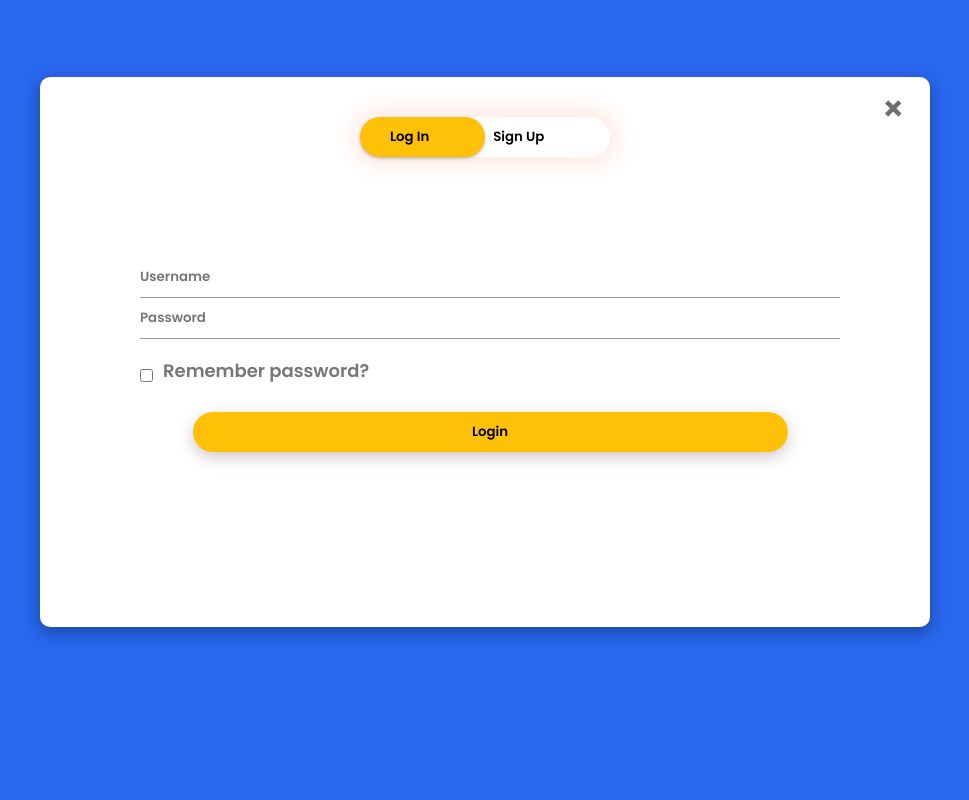
After one commit to abhi-dhanraj/recruitme, a Django app: page /login-signup/ in a window 1280 px wide. The commit adds this page. Shown: the whole page, without its empty margins (155-1124 px from the left). Run offline with Django 3.2, Linux system fonts and the light colour scheme.

Commit message:
basic login , signup page added

```diff
--- /dev/null
+++ b/recruitme/login/static/login/css/login_signup.css
@@ -0,0 +1,158 @@
+@import url("https://fonts.googleapis.com/css2?family=Poppins:ital,wght@0,600;1,200;1,300;1,400;1,500&display=swap");
+
+* {
+  margin: 0;
+  padding: 0;
+  font-family: "Poppins", sans-serif;
+}
+
+.login_main_container {
+  position: absolute;
+  width: 100%;
+  height: 100%;
+  background-color: #2867ee;
+}
+.form-box {
+  width: 880px;
+  height: 540px;
+  /* useless
+  width: 380px;
+  height: 480px; */
+  position: relative;
+  margin: 6% auto;
+  background: #fff;
+  padding: 5px;
+  border-radius: 10px;
+  box-shadow: rgba(0, 0, 0, 0.35) 0px 5px 15px;
+  overflow: hidden;
+}
+.button-box {
+  width: 250px;
+  margin: 35px auto;
+  position: relative;
+  box-shadow: 0 0 20px 9px #ff61241f;
+  border-radius: 30px;
+}
+.toggle-btn {
+  padding: 10px 30px;
+  cursor: pointer;
+  background: transparent;
+  border: 0;
+  outline: none;
+  position: relative;
+  text-align: center;
+}
+#btn {
+  top: 0;
+  left: 0;
+  position: absolute;
+  width: 125px;
+  height: 100%;
+  border-radius: 30px;
+  background: #ffc107;
+  transition: 0.5s;
+  box-shadow: rgba(50, 50, 93, 0.25) 0px 2px 5px -1px,
+    rgba(0, 0, 0, 0.3) 0px 1px 3px -1px;
+}
+.input-group {
+  top: 180px;
+  position: absolute;
+  width: 700px;
+  transition: 0.5s;
+}
+.input-group a {
+  text-align: center;
+  list-style: none;
+  text-decoration: none;
+  color: black;
+}
+.input-field {
+  width: 100%;
+  padding: 10px 0;
+  border-left: 0;
+  border-top: 0;
+  border-right: 0;
+  border-bottom: 1px solid #999;
+  outline: none;
+  background: transparent;
+}
+.submit-btn {
+  width: 85%;
+  /* height: 40px; */
+  /* width: 100%; */
+  padding: 10px 30px;
+  cursor: pointer;
+  display: block;
+  margin: auto;
+  background: #ffc107;
+  border: 0;
+  outline: none;
+  border-radius: 30px;
+  box-shadow: rgba(134, 92, 92, 0.35) 0px 5px 15px;
+}
+
+.check-box {
+  margin: 30px 10px 30px 0px;
+}
+span {
+  color: #777;
+  font-size: 18px;
+  position: absolute;
+  bottom: 68px;
+}
+#login {
+  /* left: 50px; */
+  left: 100px;
+}
+#signup {
+  /* left: 450px; */
+  left: 900px;
+}
+
+.close {
+  position: absolute;
+  right: 25px;
+  top: 5px;
+  color: rgb(110, 110, 110);
+  font-size: 35px;
+  font-weight: bold;
+  height: 60px;
+}
+
+.close:hover,
+.close:focus {
+  color: red;
+  cursor: pointer;
+}
+
+/* Add Zoom Animation */
+.animate {
+  -webkit-animation: animatezoom 0.6s;
+  animation: animatezoom 0.6s;
+}
+
+@-webkit-keyframes animatezoom {
+  from {
+    -webkit-transform: scale(0);
+  }
+  to {
+    -webkit-transform: scale(1);
+  }
+}
+
+@keyframes animatezoom {
+  from {
+    transform: scale(0);
+  }
+  to {
+    transform: scale(1);
+  }
+}
+
+img.avatar {
+  width: 20%;
+  display: block;
+  margin-left: auto;
+  margin-right: auto;
+  border-radius: 50%;
+}
--- a/recruitme/login/static/login/js/login_base.js
+++ b/recruitme/login/static/login/js/login_base.js
@@ -7,3 +7,24 @@ window.onclick = function (event) {
     modal.style.display = "none";
   }
 };
+/**************** Login signup ************** */
+
+var loginForm = document.getElementById("login");
+var signupForm = document.getElementById("signup");
+var toggleButton = document.getElementById("btn");
+
+function signup() {
+  // loginForm.style.left = "-400px";
+  // signupForm.style.left = "50px";
+  loginForm.style.left = "-900px";
+  signupForm.style.left = "100px";
+  toggleButton.style.left = "125px";
+}
+
+function login() {
+  // loginForm.style.left = "50px";
+  // signupForm.style.left = "450px";
+  loginForm.style.left = "100px";
+  signupForm.style.left = "900px";
+  toggleButton.style.left = "0";
+}
--- /dev/null
+++ b/recruitme/login/templates/login/signupLogin.html
@@ -0,0 +1,45 @@
+{% load static %}
+<!DOCTYPE html>
+<html lang="en">
+<head>
+    <meta charset="UTF-8">
+    <meta http-equiv="X-UA-Compatible" content="IE=edge">
+    <meta name="viewport" content="width=device-width, initial-scale=1.0">
+    <link rel="stylesheet" type="text/css" href="{% static 'login/css/login_signup.css' %}">
+
+    <title>Document</title>
+</head>
+<body>
+
+    <div class="login_main_container">
+        <div class="form-box animate">
+            <a href="{% url 'jobs' %}"><span class="close" title="Close Modal">&times;</span></a>
+            <div class="button-box">
+                <div id="btn"></div>
+                <button type="button" class="toggle-btn" onclick="login()">Log In</button>
+                <button type="button" class="toggle-btn" onclick="signup()">Sign Up</button>
+            </div>
+            <!-- <img src="{% static 'login/images/login_avtar.png' %}" alt="Avatar" class="avatar"> -->
+            <form action="" id="login" class="input-group" method="POST">
+                <input type="text" class="input-field" placeholder="Username" required>
+                <input type="password" class="input-field" placeholder="Password" required>
+                <input type="checkbox" class="check-box"><span>Remember password?</span>
+                <a href="#"><button type="submit" class="submit-btn">Login</button></a>
+            </form>
+            <form action="" id="signup" class="input-group" method="POST">
+                <input type="text" class="input-field" placeholder="Username" required>
+                <input type="email" class="input-field" placeholder="Email ID" required>
+                <input type="password" class="input-field" placeholder="Set password" required>
+                <a href="{% url 'login-signup-page'%}"><button type="submit" class="submit-btn" style="margin-top: 30px;">Sign Up</button></a>
+            </form>
+
+
+
+        </div>
+    </div>
+
+
+
+    <script src="{% static 'login/js/login_base.js' %}"></script>
+</body>
+</html>
--- a/recruitme/login/urls.py
+++ b/recruitme/login/urls.py
@@ -19,5 +19,8 @@ from . import views
 
 urlpatterns = [
     # separatly handling login app routes
+
     path('login/', views.loginPage, name='applicant-login-page'),
+    path('login-signup/', views.loginSignup, name='login-signup-page'),
+
 ]
--- a/recruitme/login/views.py
+++ b/recruitme/login/views.py
@@ -3,6 +3,10 @@ from django.http import HttpResponse
 from .forms import ApplicantLoginForm
 
 # Create your views here.
+
+
+def loginSignup(request):
+    return render(request, 'login/signupLogin.html')
 
 
 def loginPage(request):
--- a/recruitme/templates/recruitme/jobsPage.html
+++ b/recruitme/templates/recruitme/jobsPage.html
@@ -6,7 +6,8 @@
     <section class="main-nav">
       <div class="mynav">
         <div class="nav-text animated">Find your best fit job</div>
-        <a href="{% url 'applicant-login-page' %}"><button class="btn my-2 my-sm-0"><img src="{% static 'recruitme/images/login-vector.png' %}" class="login_logo"><span>LOG IN</span></button></a>
+        <!-- <a href="{% url 'applicant-login-page' %}"><button class="btn my-2 my-sm-0"><img src="{% static 'recruitme/images/login-vector.png' %}" class="login_logo"><span>LOG IN</span></button></a> -->
+        <a href="{% url 'login-signup-page' %}"><button class="btn my-2 my-sm-0"><img src="{% static 'recruitme/images/login-vector.png' %}" class="login_logo"><span>LOG IN</span></button></a>
       </div>
     </section>
 
```
